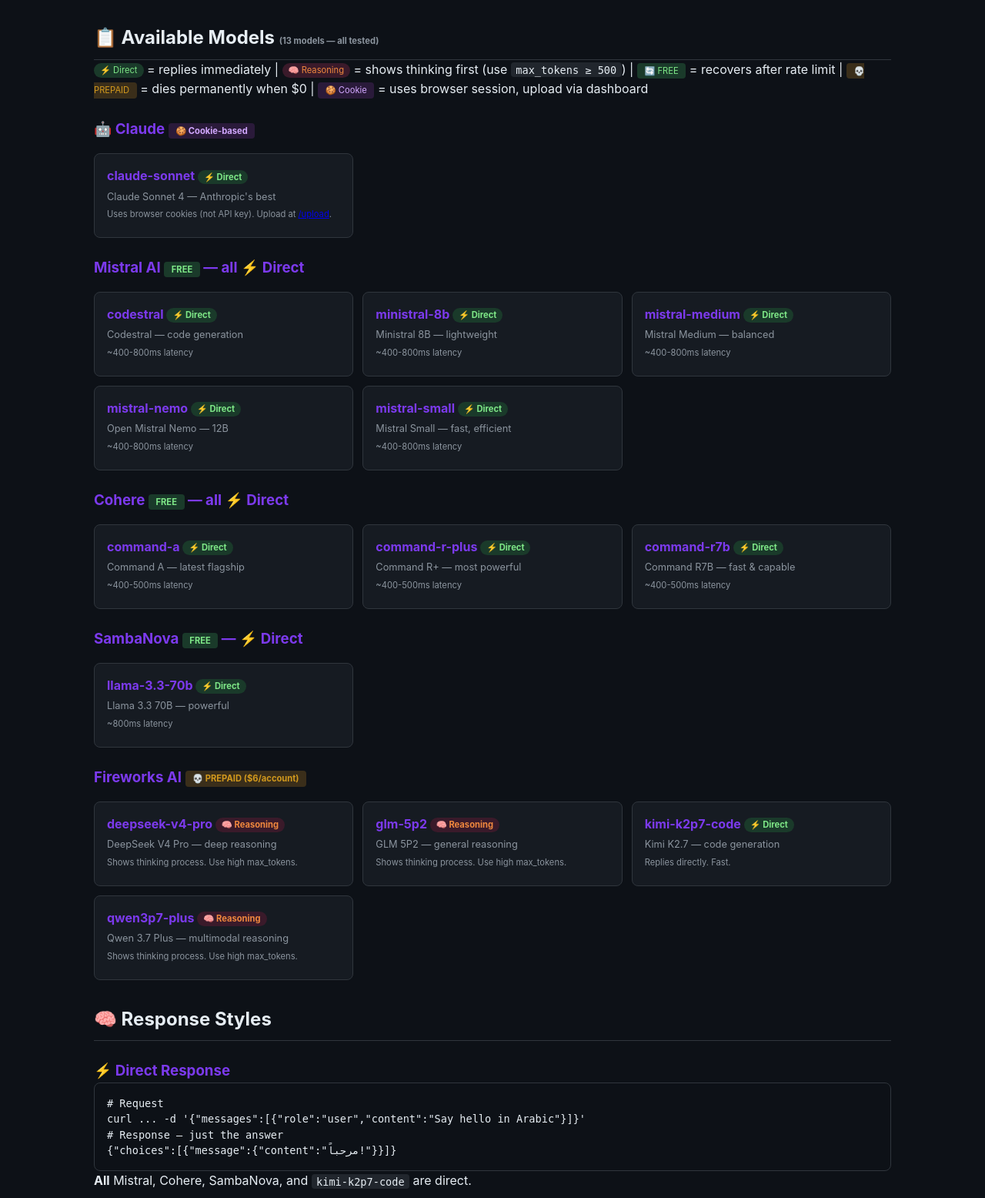
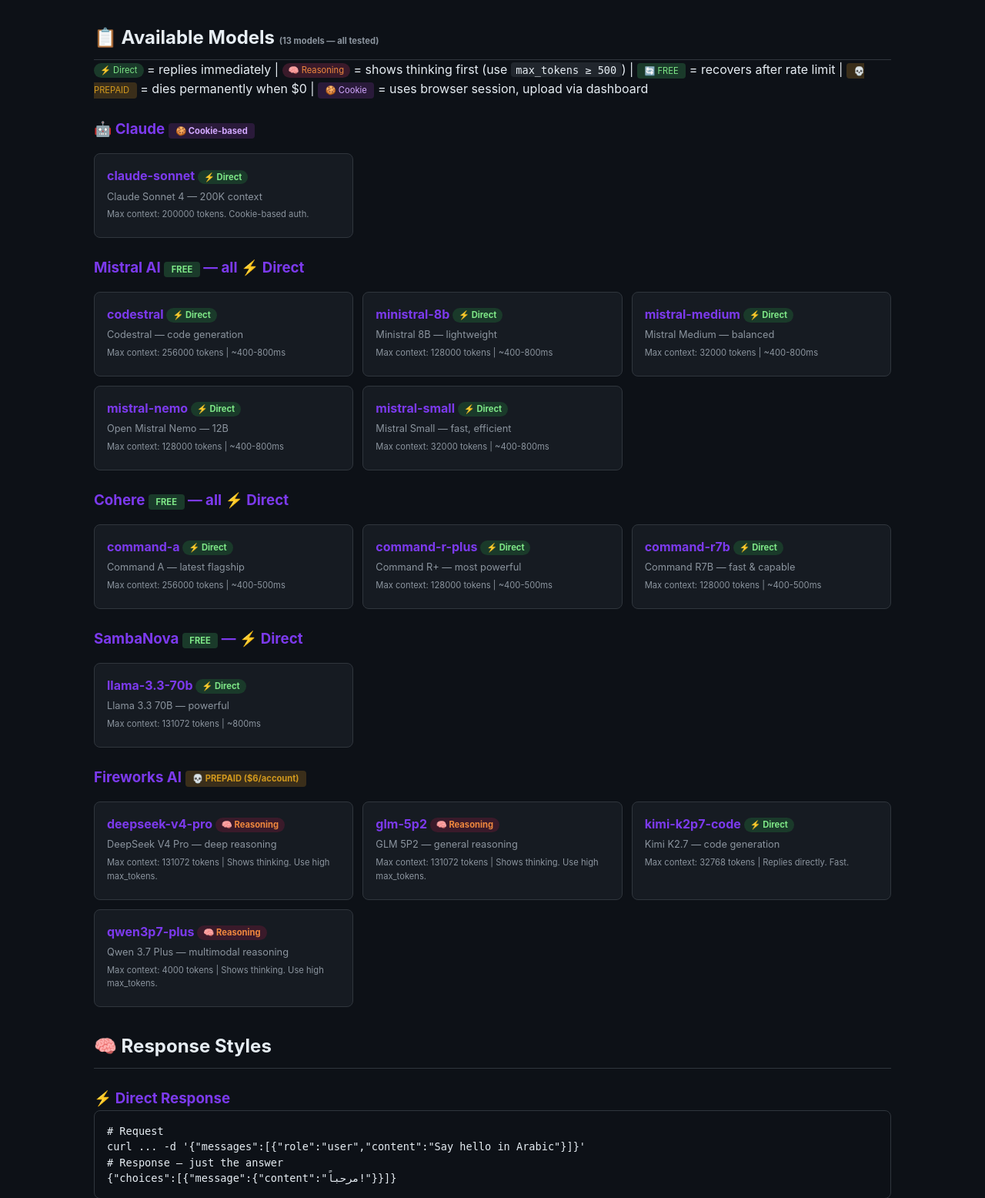
Before and after one commit to MahmoudAtteyya/aicookies, a Flask app: page /docs in a window 1280 px wide. Shown: the part 1292-2848 px from the top of the page at 77% size. Run offline with Flask 3, Linux system fonts and the light colour scheme; some libraries are stand-ins or nearby versions.

Commit message:
feat: add max context tokens per model + fix Claude duplicate

```diff
--- a/app.py
+++ b/app.py
@@ -113,25 +113,25 @@ def login_required(f):
 # ═══════════════════════════════════════════════════════════════════════════
 
 MODELS = {
+    # Claude (cookie-based — special handling)
+    "claude-sonnet":     {"provider": "claude",  "real_model": "claude-sonnet-4-6",  "desc": "Claude Sonnet 4 — 200K context", "style": "direct", "tokens": 200000},
     # Mistral
-    "mistral-small":     {"provider": "mistral", "real_model": "mistral-small-latest",     "desc": "Mistral Small — fast, efficient"},
-    "mistral-medium":    {"provider": "mistral", "real_model": "mistral-medium-latest",    "desc": "Mistral Medium — balanced"},
-    "mistral-nemo":      {"provider": "mistral", "real_model": "open-mistral-nemo",        "desc": "Open Mistral Nemo — 12B"},
-    "codestral":         {"provider": "mistral", "real_model": "codestral-latest",         "desc": "Codestral — code generation"},
-    "ministral-8b":      {"provider": "mistral", "real_model": "ministral-8b-latest",      "desc": "Ministral 8B — lightweight"},
+    "mistral-small":     {"provider": "mistral", "real_model": "mistral-small-latest",     "desc": "Mistral Small — fast, efficient", "tokens": 32000},
+    "mistral-medium":    {"provider": "mistral", "real_model": "mistral-medium-latest",    "desc": "Mistral Medium — balanced", "tokens": 32000},
+    "mistral-nemo":      {"provider": "mistral", "real_model": "open-mistral-nemo",        "desc": "Open Mistral Nemo — 12B", "tokens": 128000},
+    "codestral":         {"provider": "mistral", "real_model": "codestral-latest",         "desc": "Codestral — code generation", "tokens": 256000},
+    "ministral-8b":      {"provider": "mistral", "real_model": "ministral-8b-latest",      "desc": "Ministral 8B — lightweight", "tokens": 128000},
     # Cohere
-    "command-a":         {"provider": "cohere",  "real_model": "command-a-03-2025",        "desc": "Command A — latest flagship"},
-    "command-r7b":       {"provider": "cohere",  "real_model": "command-r7b-12-2024",      "desc": "Command R7B — fast & capable"},
-    "command-r-plus":    {"provider": "cohere",  "real_model": "command-r-plus-08-2024",   "desc": "Command R+ — most powerful"},
+    "command-a":         {"provider": "cohere",  "real_model": "command-a-03-2025",        "desc": "Command A — latest flagship", "tokens": 256000},
+    "command-r7b":       {"provider": "cohere",  "real_model": "command-r7b-12-2024",      "desc": "Command R7B — fast & capable", "tokens": 128000},
+    "command-r-plus":    {"provider": "cohere",  "real_model": "command-r-plus-08-2024",   "desc": "Command R+ — most powerful", "tokens": 128000},
     # SambaNova
-    "llama-3.3-70b":     {"provider": "sambanova", "real_model": "Meta-Llama-3.3-70B-Instruct",          "desc": "Llama 3.3 70B — powerful", "style": "direct"},
+    "llama-3.3-70b":     {"provider": "sambanova", "real_model": "Meta-Llama-3.3-70B-Instruct",          "desc": "Llama 3.3 70B — powerful", "style": "direct", "tokens": 131072},
     # Fireworks
-    "glm-5p2":           {"provider": "fireworks", "real_model": "accounts/fireworks/models/glm-5p2",          "desc": "GLM 5P2 — general reasoning", "style": "reasoning"},
-    "kimi-k2p7-code":    {"provider": "fireworks", "real_model": "accounts/fireworks/models/kimi-k2p7-code",   "desc": "Kimi K2.7 — code generation", "style": "direct"},
-    "qwen3p7-plus":      {"provider": "fireworks", "real_model": "accounts/fireworks/models/qwen3p7-plus",     "desc": "Qwen 3.7 Plus — multimodal reasoning", "style": "reasoning"},
-    "deepseek-v4-pro":   {"provider": "fireworks", "real_model": "accounts/fireworks/models/deepseek-v4-pro",  "desc": "DeepSeek V4 Pro — deep reasoning", "style": "reasoning"},
-    # Claude (cookie-based — special handling)
-    "claude-sonnet":     {"provider": "claude",  "real_model": "claude-sonnet-4-6",  "desc": "Claude Sonnet 4 — Anthropic's best", "style": "direct"},
+    "glm-5p2":           {"provider": "fireworks", "real_model": "accounts/fireworks/models/glm-5p2",          "desc": "GLM 5P2 — general reasoning", "style": "reasoning", "tokens": 131072},
+    "kimi-k2p7-code":    {"provider": "fireworks", "real_model": "accounts/fireworks/models/kimi-k2p7-code",   "desc": "Kimi K2.7 — code generation", "style": "direct", "tokens": 32768},
+    "qwen3p7-plus":      {"provider": "fireworks", "real_model": "accounts/fireworks/models/qwen3p7-plus",     "desc": "Qwen 3.7 Plus — multimodal reasoning", "style": "reasoning", "tokens": 4000},
+    "deepseek-v4-pro":   {"provider": "fireworks", "real_model": "accounts/fireworks/models/deepseek-v4-pro",  "desc": "DeepSeek V4 Pro — deep reasoning", "style": "reasoning", "tokens": 131072},
 }
 
 # ── Cookie parser ───────────────────────────────────────────────────────
--- a/templates/docs.html
+++ b/templates/docs.html
@@ -89,7 +89,7 @@ print(response.choices[0].message.content)</code></pre>
 {% for slug, info in models|dictsort if info.provider == 'claude' %}
 <div class="model-card">
     <h4>{{ slug }} <span class="badge-direct">⚡ Direct</span></h4><p>{{ info.desc }}</p>
-    <p style="font-size:0.7rem;color:var(--text-dim);">Uses browser cookies (not API key). Upload at <a href="/upload">/upload</a>.</p>
+    <p style="font-size:0.7rem;color:var(--text-dim);">Max context: {{ info.tokens|default('200K') }} tokens. Cookie-based auth.</p>
 </div>{% endfor %}</div>
 
 <h3>Mistral AI <span class="badge-free">FREE</span> — all ⚡ Direct</h3>
@@ -97,7 +97,7 @@ print(response.choices[0].message.content)</code></pre>
 {% for slug, info in models|dictsort if info.provider == 'mistral' %}
 <div class="model-card">
     <h4>{{ slug }} <span class="badge-direct">⚡ Direct</span></h4><p>{{ info.desc }}</p>
-    <p style="font-size:0.7rem;color:var(--text-dim);">~400-800ms latency</p>
+    <p style="font-size:0.7rem;color:var(--text-dim);">Max context: {{ info.tokens|default('32K') }} tokens | ~400-800ms</p>
 </div>{% endfor %}</div>
 
 <h3>Cohere <span class="badge-free">FREE</span> — all ⚡ Direct</h3>
@@ -105,7 +105,7 @@ print(response.choices[0].message.content)</code></pre>
 {% for slug, info in models|dictsort if info.provider == 'cohere' %}
 <div class="model-card">
     <h4>{{ slug }} <span class="badge-direct">⚡ Direct</span></h4><p>{{ info.desc }}</p>
-    <p style="font-size:0.7rem;color:var(--text-dim);">~400-500ms latency</p>
+    <p style="font-size:0.7rem;color:var(--text-dim);">Max context: {{ info.tokens|default('128K') }} tokens | ~400-500ms</p>
 </div>{% endfor %}</div>
 
 <h3>SambaNova <span class="badge-free">FREE</span> — ⚡ Direct</h3>
@@ -113,7 +113,7 @@ print(response.choices[0].message.content)</code></pre>
 {% for slug, info in models|dictsort if info.provider == 'sambanova' %}
 <div class="model-card">
     <h4>{{ slug }} <span class="badge-direct">⚡ Direct</span></h4><p>{{ info.desc }}</p>
-    <p style="font-size:0.7rem;color:var(--text-dim);">~800ms latency</p>
+    <p style="font-size:0.7rem;color:var(--text-dim);">Max context: {{ info.tokens|default('131K') }} tokens | ~800ms</p>
 </div>{% endfor %}</div>
 
 <h3>Fireworks AI <span class="badge-prepaid">💀 PREPAID ($6/account)</span></h3>
@@ -128,7 +128,8 @@ print(response.choices[0].message.content)</code></pre>
         {% endif %}
     </h4><p>{{ info.desc }}</p>
     <p style="font-size:0.7rem;color:var(--text-dim);">
-        {% if info.style == 'reasoning' %}Shows thinking process. Use high max_tokens.{% else %}Replies directly. Fast.{% endif %}
+        Max context: {{ info.tokens|default('128K') }} tokens |
+        {% if info.style == 'reasoning' %}Shows thinking. Use high max_tokens.{% else %}Replies directly. Fast.{% endif %}
     </p>
 </div>{% endfor %}</div>
 
```
